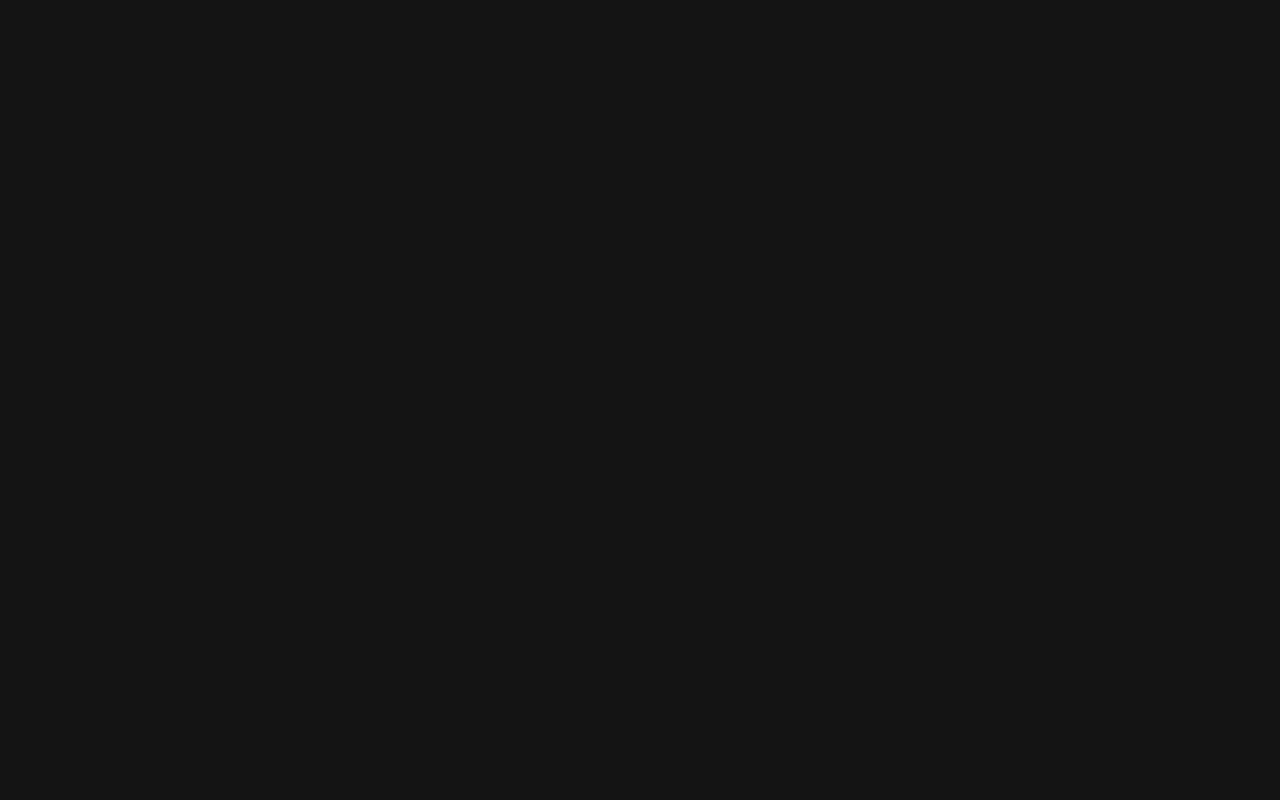
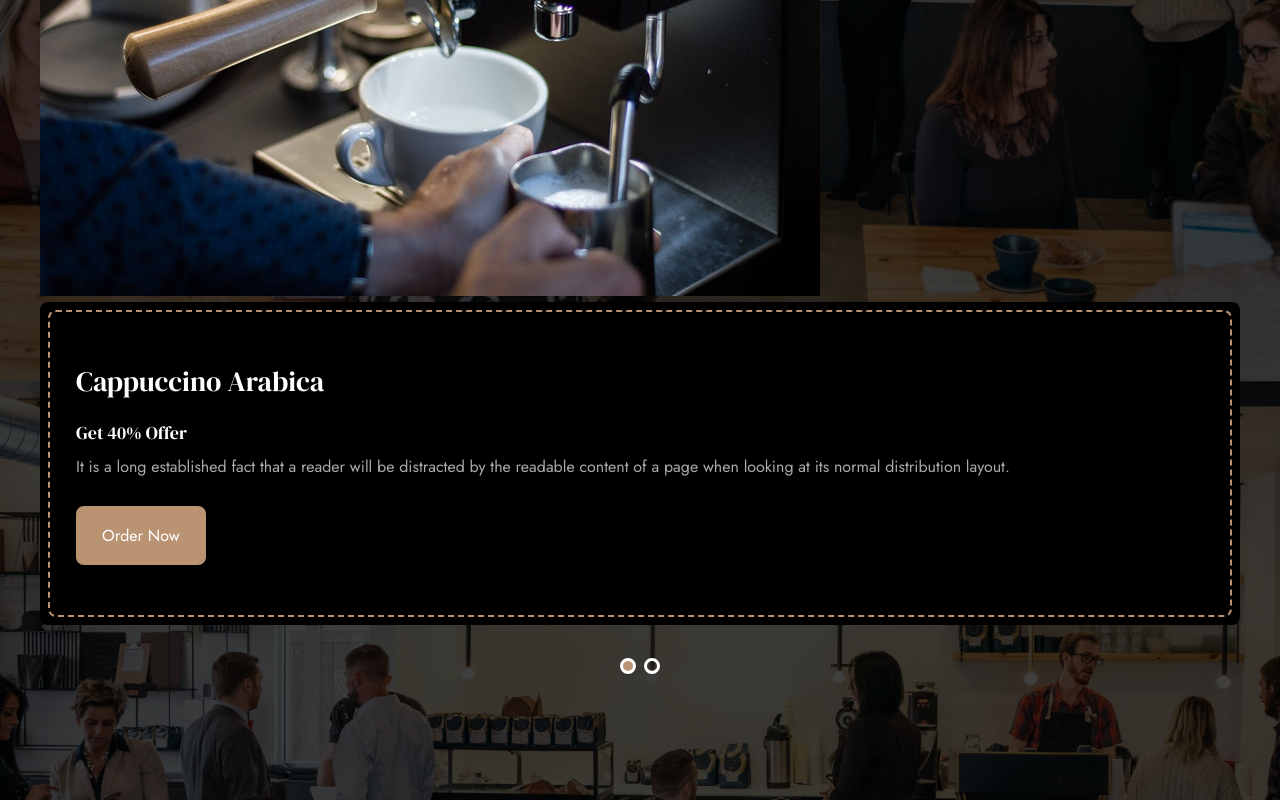
Before and after one commit to HarshitaNahata/my-coffee, a React (Vite) app: page / in a window 1280 px wide. Shown: the part 6326-7126 px from the top of the page. Before the commit the page ends 5854 px from the top, so only its background shows below. Built offline with nearby package versions, Linux system fonts and the light colour scheme.

Commit message:
offer component

```diff
--- a/package.json
+++ b/package.json
@@ -12,7 +12,8 @@
   "dependencies": {
     "react": "^19.0.0",
     "react-dom": "^19.0.0",
-    "react-icons": "^5.5.0"
+    "react-icons": "^5.5.0",
+    "swiper": "^11.2.6"
   },
   "devDependencies": {
     "@eslint/js": "^9.22.0",
--- a/src/App.jsx
+++ b/src/App.jsx
@@ -8,6 +8,7 @@ import Menu from './components/menu/Menu';
 import Choose from './components/choose/Choose';
 import Stats from './components/stats/Stats';
 import Gallery from './components/gallery/Gallery';
+import Offer from './components/offer/Offer';
 
 function App() {
   return (
@@ -20,6 +21,7 @@ function App() {
       <Choose />
       <Stats />
       <Gallery />
+      <Offer />
     </>
   );
 }
--- /dev/null
+++ b/src/components/offer/Offer.jsx
@@ -0,0 +1,44 @@
+import React from 'react';
+import { offer } from '../../Data';
+// Import Swiper React components
+import { Swiper, SwiperSlide } from 'swiper/react';
+
+// Import Swiper styles
+import 'swiper/css';
+import 'swiper/css/pagination';
+
+// import required modules
+import { Pagination } from 'swiper/modules';
+
+import './offer.css';
+
+const Offer = () => {
+    return (
+        <section className="offer section" id="offer">
+            <h2 className="section__title" data-title='Offer'>
+                Special Offers for You!
+            </h2>
+
+            <Swiper spaceBetween={30} pagination={{ clickable: true }} modules={[Pagination]} className="container">
+                {offer.map(({ img, title, discount, description }, index) => {
+                    return (
+                        <SwiperSlide className='offer__item' key={index}>
+                            <div className="offer__img-wrapper">
+                                <img src={img} alt="" className='offer_img' />
+                            </div>
+
+                            <div className="offer__content">
+                                <h3 className="offer__title">{title}</h3>
+                                <span className="offer__discount">{discount}</span>
+                                <p className="offer__description">{description}</p>
+                                <a href="/" className="btn">Order Now</a>
+                            </div>
+                        </SwiperSlide>
+                    )
+                })}
+            </Swiper>
+        </section>
+    )
+}
+
+export default Offer
--- /dev/null
+++ b/src/components/offer/offer.css
@@ -0,0 +1,82 @@
+.offer {
+    background: url(../../assets/bg.jpg) center / cover fixed;
+    position: relative;
+}
+
+.offer::before {
+    content: '';
+    position: absolute;
+    left: 0;
+    top: 0;
+    width: 100%;
+    height: 100%;
+    background: var(--hsla);
+}
+
+.offer .section__title {
+    position: relative;
+    z-index: 1;
+}
+
+.offer__item {
+    display: grid;
+    grid-template-columns: 7fr 5r;
+    align-items: center;
+}
+
+.offer__img-wrapper {
+    margin-right: -5rem;
+}
+
+.offer__content {
+    /* background-color: var(--container-color); */
+    background-color: black;
+    padding: 3.75rem 2.25rem;
+    position: relative;
+}
+
+.offer__content::before {
+    content: '';
+    position: absolute;
+    inset: 0.5rem;
+    border: 2px dashed var(--first-color);
+}
+
+.offer__img,
+.offer__content,
+.offer__content::before {
+    border-radius: var(--radius);
+}
+
+.offer__title {
+    font-size: var(--h2-font-size);
+    margin-bottom: 1.25rem;
+}
+
+.offer__discount {
+    color: var(--title-color);
+    font-family: var(--second-font);
+    font-size: var(--large-font-size);
+    font-weight: var(--weight-500);
+}
+
+.offer__description {
+    margin-block: 0.5rem 1.5rem;
+}
+
+.swiper-pagination {
+    position: initial;
+    margin-top: 2rem;
+}
+
+.swiper-pagination-bullet {
+    width: 16px;
+    height: 16px;
+    border: 3px solid var(--title-color);
+    background-color: transparent;
+    opacity: 1;
+}
+
+.swiper-pagination-bullet-active {
+    background-color: var(--first-color);
+}
```
Also changed, not shown: 1 other file (tests, documents, lock files or other folders).
